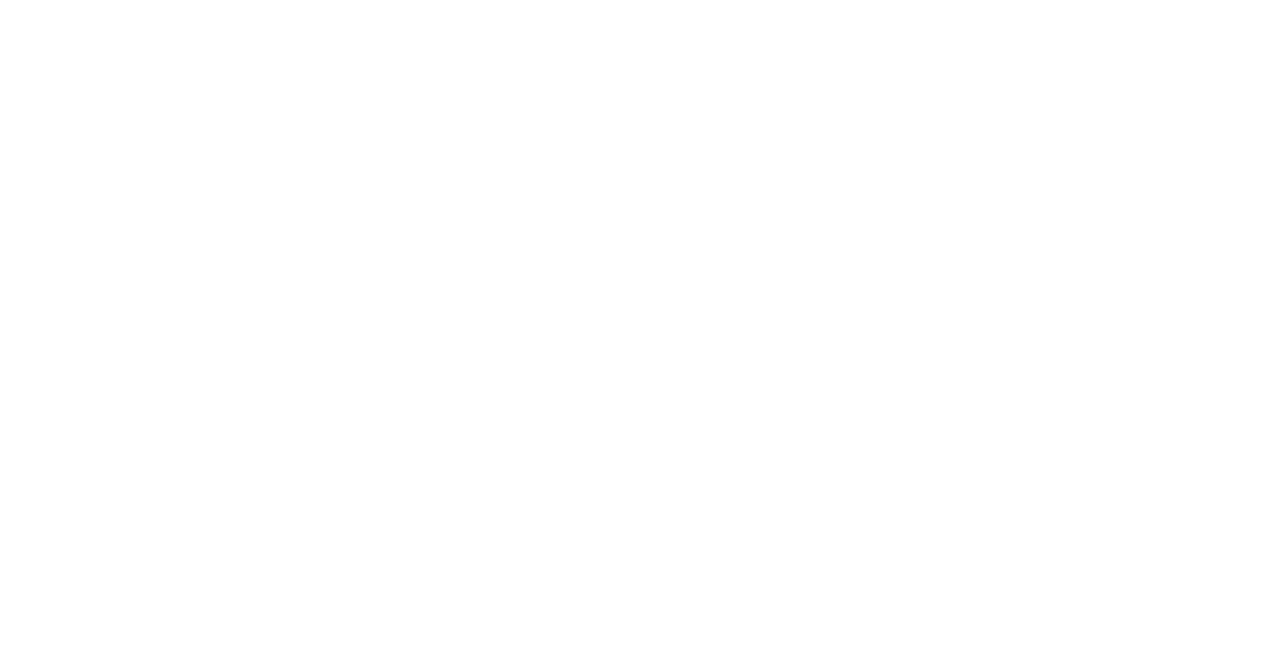
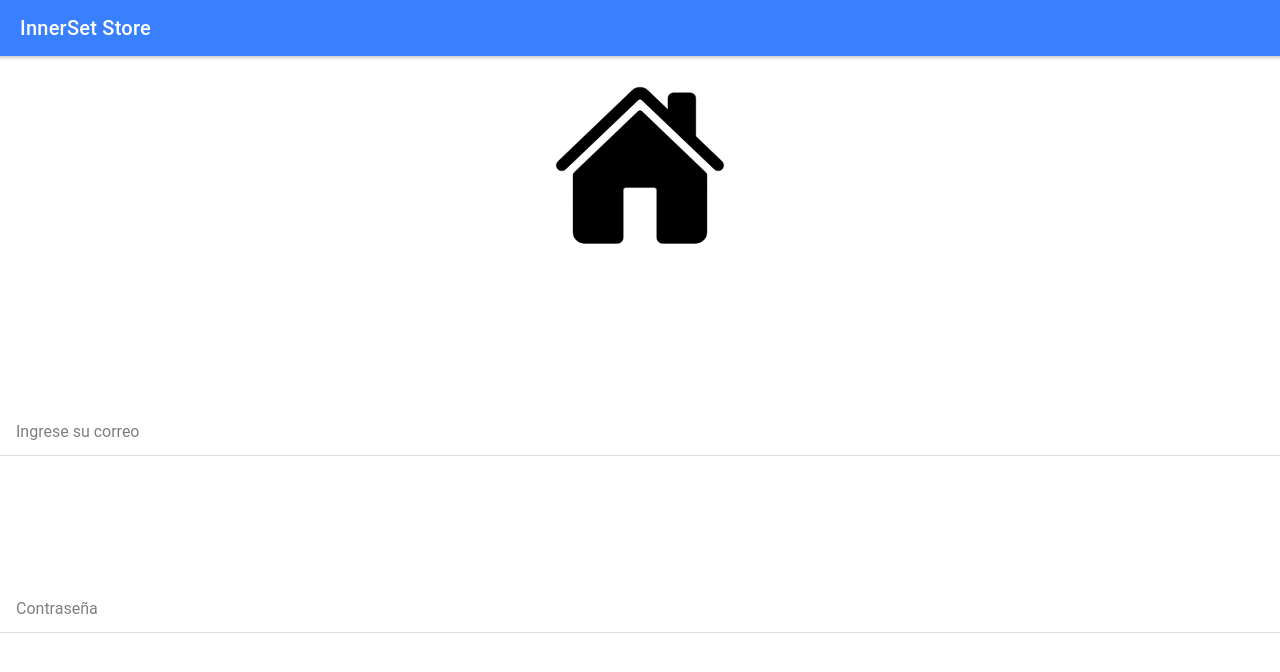
Before and after one commit to EstebanRios99/Proyecto-frontend-InnerSet-Store, a React (Create React App) app: page /login in a window 1280 px wide. Shown: the top 672 px of the page. Built offline with nearby package versions, Linux system fonts and the light colour scheme.

Commit message:
#4 Inicio de sesión y registro

```diff
--- a/package.json
+++ b/package.json
@@ -9,17 +9,19 @@
     "@testing-library/react": "^9.4.0",
     "@testing-library/user-event": "^8.0.3",
     "@types/jest": "^24.0.25",
+    "@types/js-cookie": "^2.2.6",
     "@types/node": "^12.12.24",
     "@types/react": "^16.9.17",
     "@types/react-dom": "^16.9.4",
     "@types/react-router": "^5.1.4",
     "@types/react-router-dom": "^5.1.3",
+    "antd": "^4.6.2",
     "ionicons": "^5.0.0",
     "react": "^16.13.0",
     "react-dom": "^16.13.0",
     "react-router": "^5.1.2",
     "react-router-dom": "^5.1.2",
-    "react-scripts": "3.4.0",
+    "react-scripts": "^3.4.3",
     "typescript": "3.8.3"
   },
   "scripts": {
--- a/src/App.tsx
+++ b/src/App.tsx
@@ -2,7 +2,7 @@ import React from 'react';
 import { Redirect, Route } from 'react-router-dom';
 import { IonApp, IonRouterOutlet } from '@ionic/react';
 import { IonReactRouter } from '@ionic/react-router';
-import Home from './pages/Home';
+import Login from './pages/Login';
 
 /* Core CSS required for Ionic components to work properly */
 import '@ionic/react/css/core.css';
@@ -23,12 +23,13 @@ import '@ionic/react/css/display.css';
 /* Theme variables */
 import './theme/variables.css';
 
-const App: React.FC = () => (
+
+const App = () => (
   <IonApp>
     <IonReactRouter>
       <IonRouterOutlet>
-        <Route path="/home" component={Home} exact={true} />
-        <Route exact path="/" render={() => <Redirect to="/home" />} />
+        <Route path="/login" component={Login} exact={true} />
+        <Route exact path="/" render={() => <Redirect to="/login" />} />
       </IonRouterOutlet>
     </IonReactRouter>
   </IonApp>
--- /dev/null
+++ b/src/css/Login.css
@@ -0,0 +1,36 @@
+.icon-item{
+    padding: 20px 25%;
+    width: 50%;
+    height: 80%;
+
+}
+.icon{
+    height: 30%;
+}
+.ion-item{
+    margin-top: 10%;
+}
+.ion-item1{
+    margin-top: 15%;
+}
+.ion-item-button{
+    height: 7%;
+    width: 90%;
+    margin-top: 15%;
+    margin-left: 4%;
+    padding: 1%;
+}
+.ion-item-text{
+    text-align: center;
+    margin-left: 4%;
+    padding: 0 20%;
+}
+.header{
+    background: #5A5C5F;
+}
+.back{
+    width: 30px;
+    height: 25px;
+    margin-right: 10px;
+    color: #ffffff;
+}
--- a/src/pages/Home.tsx
+++ /dev/null
@@ -1,26 +0,0 @@
-import { IonContent, IonHeader, IonPage, IonTitle, IonToolbar } from '@ionic/react';
-import React from 'react';
-import ExploreContainer from '../components/ExploreContainer';
-import './Home.css';
-
-const Home: React.FC = () => {
-  return (
-    <IonPage>
-      <IonHeader>
-        <IonToolbar>
-          <IonTitle>Blank</IonTitle>
-        </IonToolbar>
-      </IonHeader>
-      <IonContent fullscreen>
-        <IonHeader collapse="condense">
-          <IonToolbar>
-            <IonTitle size="large">Blank</IonTitle>
-          </IonToolbar>
-        </IonHeader>
-        <ExploreContainer />
-      </IonContent>
-    </IonPage>
-  );
-};
-
-export default Home;
--- /dev/null
+++ b/src/pages/Login.tsx
@@ -0,0 +1,49 @@
+import {IonIcon, IonContent, IonHeader, IonPage, IonTitle, IonToolbar, IonButton, IonFooter, IonItem, IonInput, IonText } from '@ionic/react';
+import React, { useState } from 'react';
+import '../css/Login.css';
+import {Redirect, Link, Switch, BrowserRouter as Router, Route} from 'react-router-dom';
+import {home} from 'ionicons/icons';
+import Register from './Register';
+
+
+
+const Login: React.FC = () => {
+
+  const [email, setEmail] = useState<string>();
+  const [pswd, setPswd] = useState<string>();
+
+  return (
+    <Router>
+    <IonPage>
+      <IonHeader>
+        <IonToolbar className="header" color="primary">
+          <IonTitle>InnerSet Store</IonTitle>
+        </IonToolbar>
+      </IonHeader>
+      <IonContent fullscreen>
+        <div className="icon">
+          <IonIcon className="icon-item" icon={home}></IonIcon>
+        </div>
+        <IonItem className="ion-item">
+            <IonInput  type="email" value={email}  placeholder="Ingrese su correo" onIonChange={e => setEmail(e.detail.value!)}></IonInput>
+          </IonItem>
+          <IonItem className="ion-item">
+            <IonInput type="password" value={pswd} placeholder="Contraseña" onIonChange={e => setPswd(e.detail.value!)}></IonInput>
+          </IonItem>
+          <IonButton className="ion-item-button"  color="primary">Ingresar</IonButton>
+          <IonItem className="ion-item-text">
+            <IonText color="dark">
+              Aun no tienes cuenta, <br/>
+              <Link to="/register"><IonText color="dark">Regístrate</IonText></Link>
+            </IonText>
+          </IonItem>
+      </IonContent>
+    </IonPage>
+    <Switch>
+     <Route path="/register"><Register/></Route>
+    </Switch>
+    </Router>
+  );
+};
+
+export default Login;
--- /dev/null
+++ b/src/pages/Register.tsx
@@ -0,0 +1,49 @@
+import {IonIcon, IonContent, IonHeader, IonPage, IonTitle, IonToolbar, IonButton, IonItem, IonInput} from '@ionic/react';
+import React, { useState } from 'react';
+import { Link, Switch, BrowserRouter as Router, Route} from 'react-router-dom';
+import {arrowBack} from 'ionicons/icons';
+import Login from './Login';
+
+const Register: React.FC = () => {
+
+
+  const [name, setName] = useState<string>();
+  const [lastName, setLastName] = useState<string>();
+  const [home, setHome] = useState<string>();
+  const [email, setEmail] = useState<string>();
+  const [pswd, setPswd] = useState<string>();
+
+  return (
+    <Router>
+    <IonPage>
+      <IonHeader>
+        <IonToolbar className="header" color="primary">
+        <IonTitle className="title"><Link to="/login"><IonIcon className="back" icon={arrowBack} slot="start"></IonIcon></Link>Registro de cliente</IonTitle>
+        </IonToolbar>
+      </IonHeader>
+      <IonContent fullscreen>
+      <IonItem className="ion-item1">
+            <IonInput type="text" value={name} placeholder="Nombre" onIonChange={e => setName(e.detail.value!)}></IonInput>
+          </IonItem>
+          <IonItem className="ion-item1">
+            <IonInput type="text" value={lastName} placeholder="Apellido" onIonChange={e => setLastName(e.detail.value!)}></IonInput>
+          </IonItem>
+          <IonItem className="ion-item1">
+            <IonInput type="number" value={home} placeholder="Número de casa" onIonChange={e => setHome(e.detail.value!)}></IonInput>
+          </IonItem>
+        <IonItem className="ion-item1">
+            <IonInput type="email" value={email} placeholder="Ingrese su correo" onIonChange={e => setEmail(e.detail.value!)}></IonInput>
+          </IonItem>
+          <IonItem className="ion-item1">
+            <IonInput type="password" value={pswd} placeholder="Contraseña" onIonChange={e => setPswd(e.detail.value!)}></IonInput>
+          </IonItem>
+          <IonButton className="ion-item-button"  color="primary">Registrarse</IonButton>
+      </IonContent>
+    </IonPage>
+    <Switch>
+     <Route path="/login"><Login/></Route>
+    </Switch>
+    </Router>
+  );
+};
+export default Register;
--- /dev/null
+++ b/src/utils/history.tsx
@@ -0,0 +1,2 @@
+import { createBrowserHistory } from "history";
+export default createBrowserHistory();
```
Also changed, not shown: src/constants/routes.tsx (added, +24 -0 lines), src/pages/Home.css (deleted), 2 other files (tests, documents, lock files or other folders).
